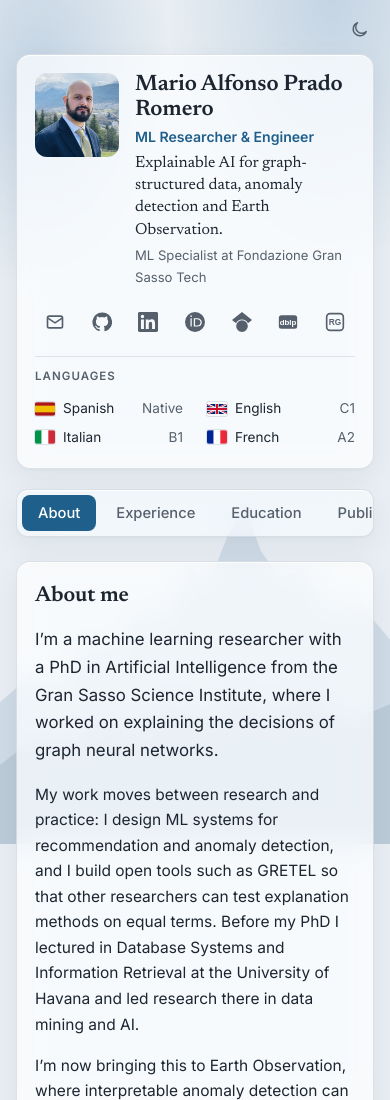
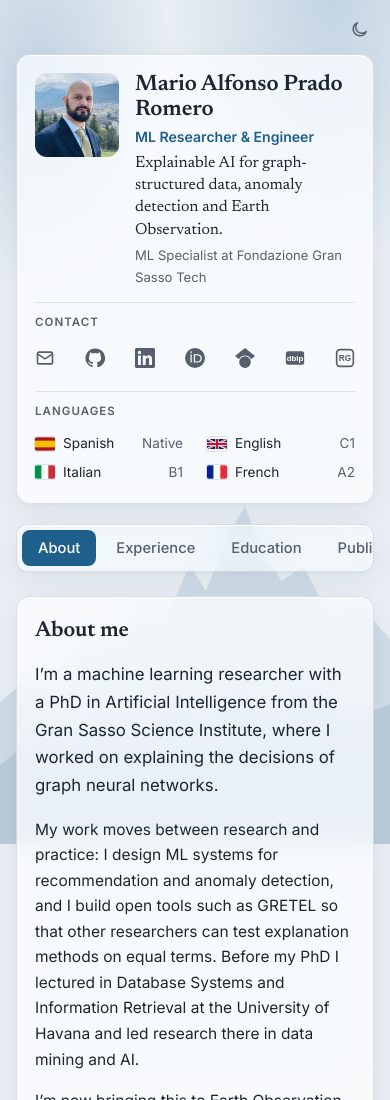
Before and after one commit to MarioTheOne/MarioTheOne.github.io, a plain HTML site: page index.html in a window 390 px wide. Shown: the top 1100 px of the page. Drawn offline with Linux system fonts and the light colour scheme; no server answers.

Commit message:
rearranged contact info

```diff
--- a/index.html
+++ b/index.html
@@ -68,7 +68,6 @@
   <symbol id="i-scholar" viewBox="0 0 24 24"><path fill="currentColor" d="M12 24a7 7 0 1 1 0-14 7 7 0 0 1 0 14Zm0-24L0 9.5l4.84 3.94A8 8 0 0 1 12 9a8 8 0 0 1 7.16 4.44L24 9.5 12 0Z"/></symbol>
   <symbol id="i-dblp" viewBox="0 0 24 24"><rect x="1" y="4" width="22" height="16" rx="3" fill="currentColor"/><text x="12" y="15.6" text-anchor="middle" font-family="Arial, sans-serif" font-size="9.5" font-weight="700" fill="#fff">dblp</text></symbol>
   <symbol id="i-rg" viewBox="0 0 24 24"><rect x="2" y="2" width="20" height="20" rx="4" fill="none" stroke="currentColor" stroke-width="2"/><text x="12" y="16" text-anchor="middle" font-size="10" font-weight="700" fill="currentColor" font-family="sans-serif">RG</text></symbol>
-  <symbol id="i-pin" viewBox="0 0 24 24"><g fill="none" stroke="currentColor" stroke-width="2"><path d="M12 22s7-6.2 7-12a7 7 0 1 0-14 0c0 5.8 7 12 7 12Z"/><circle cx="12" cy="10" r="2.5"/></g></symbol>
   <symbol id="i-download" viewBox="0 0 24 24"><path fill="none" stroke="currentColor" stroke-width="2" stroke-linecap="round" stroke-linejoin="round" d="M12 4v11m0 0-4.5-4.5M12 15l4.5-4.5M5 20h14"/></symbol>
   <symbol id="i-star" viewBox="0 0 24 24"><path fill="currentColor" d="m12 3 2.7 5.6 6.1.8-4.5 4.3 1.1 6.1L12 16.9 6.6 19.8l1.1-6.1-4.5-4.3 6.1-.8Z"/></symbol>
 </svg>
@@ -98,29 +97,17 @@
     <a class="cv-button" id="cvLink" href="cv/cv.pdf" download="Mario-Prado-CV.pdf">
       <svg aria-hidden="true"><use href="#i-download"/></svg>Download CV (PDF)</a>
 
-    <!-- Compact icon row, shown on phones instead of the full contact list -->
-    <nav class="quick-links" aria-label="Contact and profiles">
-      <a href="mailto:m.a.pradoromero@gmail.com" aria-label="Email"><svg><use href="#i-mail"/></svg></a>
-      <a href="https://github.com/MarioTheOne" aria-label="GitHub" target="_blank" rel="noopener"><svg><use href="#i-github"/></svg></a>
-      <a href="https://www.linkedin.com/in/mario-alfonso-prado-romero/" aria-label="LinkedIn" target="_blank" rel="noopener"><svg><use href="#i-linkedin"/></svg></a>
-      <a href="https://orcid.org/0000-0002-0491-3515" aria-label="ORCID" target="_blank" rel="noopener"><svg><use href="#i-orcid"/></svg></a>
-      <a href="https://scholar.google.com/citations?user=NPie5kEAAAAJ&amp;hl=en" aria-label="Google Scholar" target="_blank" rel="noopener"><svg><use href="#i-scholar"/></svg></a>
-      <a href="https://dblp.org/pid/195/0861.html" aria-label="dblp" target="_blank" rel="noopener"><svg><use href="#i-dblp"/></svg></a>
-      <a href="https://www.researchgate.net/profile/Mario-Prado-Romero" aria-label="ResearchGate" target="_blank" rel="noopener"><svg><use href="#i-rg"/></svg></a>
-    </nav>
-
     <div class="side-block contact-block">
       <h2>Contact</h2>
-      <ul class="links">
-        <li><a href="mailto:m.a.pradoromero@gmail.com"><svg aria-hidden="true"><use href="#i-mail"/></svg>m.a.pradoromero<wbr>@gmail.com</a></li>
-        <li><a href="https://github.com/MarioTheOne" target="_blank" rel="noopener"><svg aria-hidden="true"><use href="#i-github"/></svg>MarioTheOne</a></li>
-        <li><a href="https://www.linkedin.com/in/mario-alfonso-prado-romero/" target="_blank" rel="noopener"><svg aria-hidden="true"><use href="#i-linkedin"/></svg>LinkedIn</a></li>
-        <li><a href="https://orcid.org/0000-0002-0491-3515" target="_blank" rel="noopener"><svg aria-hidden="true"><use href="#i-orcid"/></svg>ORCID</a></li>
-        <li><a href="https://scholar.google.com/citations?user=NPie5kEAAAAJ&amp;hl=en" target="_blank" rel="noopener"><svg aria-hidden="true"><use href="#i-scholar"/></svg>Google Scholar</a></li>
-        <li><a href="https://dblp.org/pid/195/0861.html" target="_blank" rel="noopener"><svg aria-hidden="true"><use href="#i-dblp"/></svg>dblp</a></li>
-        <li><a href="https://www.researchgate.net/profile/Mario-Prado-Romero" target="_blank" rel="noopener"><svg aria-hidden="true"><use href="#i-rg"/></svg>ResearchGate</a></li>
-        <li><a href="https://www.google.com/maps/place/L'Aquila" target="_blank" rel="noopener"><svg aria-hidden="true"><use href="#i-pin"/></svg>L’Aquila, Italy</a></li>
-      </ul>
+      <nav class="quick-links" aria-label="Contact and profiles">
+        <a href="mailto:m.a.pradoromero@gmail.com" aria-label="Email" title="m.a.pradoromero@gmail.com"><svg aria-hidden="true"><use href="#i-mail"/></svg></a>
+        <a href="https://github.com/MarioTheOne" aria-label="GitHub" title="GitHub" target="_blank" rel="noopener"><svg aria-hidden="true"><use href="#i-github"/></svg></a>
+        <a href="https://www.linkedin.com/in/mario-alfonso-prado-romero/" aria-label="LinkedIn" title="LinkedIn" target="_blank" rel="noopener"><svg aria-hidden="true"><use href="#i-linkedin"/></svg></a>
+        <a href="https://orcid.org/0000-0002-0491-3515" aria-label="ORCID" title="ORCID" target="_blank" rel="noopener"><svg aria-hidden="true"><use href="#i-orcid"/></svg></a>
+        <a href="https://scholar.google.com/citations?user=NPie5kEAAAAJ&amp;hl=en" aria-label="Google Scholar" title="Google Scholar" target="_blank" rel="noopener"><svg aria-hidden="true"><use href="#i-scholar"/></svg></a>
+        <a href="https://dblp.org/pid/195/0861.html" aria-label="dblp" title="dblp" target="_blank" rel="noopener"><svg aria-hidden="true"><use href="#i-dblp"/></svg></a>
+        <a href="https://www.researchgate.net/profile/Mario-Prado-Romero" aria-label="ResearchGate" title="ResearchGate" target="_blank" rel="noopener"><svg aria-hidden="true"><use href="#i-rg"/></svg></a>
+      </nav>
     </div>
 
     <div class="side-block lang-block">
--- a/style.css
+++ b/style.css
@@ -72,7 +72,7 @@ li { margin: .2em 0; }
 }
 
 main, .sidebar { min-width: 0; }
-.links a, .pub-meta a { overflow-wrap: anywhere; }
+.pub-meta a { overflow-wrap: anywhere; }
 
 /* ===== Sidebar ===== */
 .sidebar {
@@ -105,20 +105,18 @@ main, .sidebar { min-width: 0; }
 .cv-button svg { width: 17px; height: 17px; }
 .js .cv-button:not(.ready) { display: none; }
 
-/* Icon row: phones only */
-.quick-links { display: none; }
+/* Contact: email and profiles as one icon row */
+/* Negative side margins line the first/last glyphs up with the text edges */
+.quick-links { display: flex; justify-content: space-between; margin: 0 -9px; }
+.quick-links a { display: grid; place-items: center; width: 38px; height: 38px; border-radius: 10px; color: var(--muted); }
+.quick-links a:hover { color: var(--accent); background: var(--surface-2); text-decoration: none; }
+.quick-links svg { width: 20px; height: 20px; }
 
 .side-block { border-top: 1px solid var(--border); padding-top: 16px; margin-top: 16px; }
 .side-block h2 {
   font: 600 .72rem var(--sans); letter-spacing: .09em; text-transform: uppercase;
   color: var(--muted); margin-bottom: 10px;
 }
-.links { list-style: none; padding: 0; margin: 0; }
-.links li { margin: 6px 0; }
-.links a { display: flex; align-items: center; gap: 10px; color: var(--text); font-size: .93rem; }
-.links a:hover { color: var(--accent); text-decoration: none; }
-.links svg { width: 17px; height: 17px; flex: none; color: var(--muted); }
-.links a:hover svg { color: var(--accent); }
 .lang { display: flex; justify-content: space-between; gap: 8px; font-size: .9rem; margin: 5px 0; }
 .lang span:last-child { color: var(--muted); text-align: right; }
 .lang-name { display: inline-flex; align-items: center; gap: 8px; }
@@ -352,13 +350,8 @@ footer { text-align: center; color: var(--muted); font-size: .82rem; padding: 0
   .role { margin: 4px 0 0; font-size: .88rem; line-height: 1.45; }
   .intro { font-size: 1rem; margin-top: 4px; }
   .now { font-size: .82rem; margin: 4px 0 0; }
-  .cv-button, .quick-links, .sidebar .side-block { grid-column: 1 / -1; }
+  .cv-button, .sidebar .side-block { grid-column: 1 / -1; }
   .cv-button { margin-top: 16px; }
-  .quick-links { display: flex; justify-content: space-between; margin-top: 14px; }
-  .quick-links a { display: grid; place-items: center; width: 40px; height: 40px; border-radius: 10px; color: var(--muted); }
-  .quick-links a:hover { color: var(--accent); background: var(--surface-2); }
-  .quick-links svg { width: 20px; height: 20px; }
-  .contact-block { display: none; }
   .sidebar .side-block { margin-top: 14px; padding-top: 12px; }
   .lang-block { display: grid; grid-template-columns: 1fr 1fr; gap: 2px 24px; }
   .lang-block h2 { grid-column: 1 / -1; }
```
